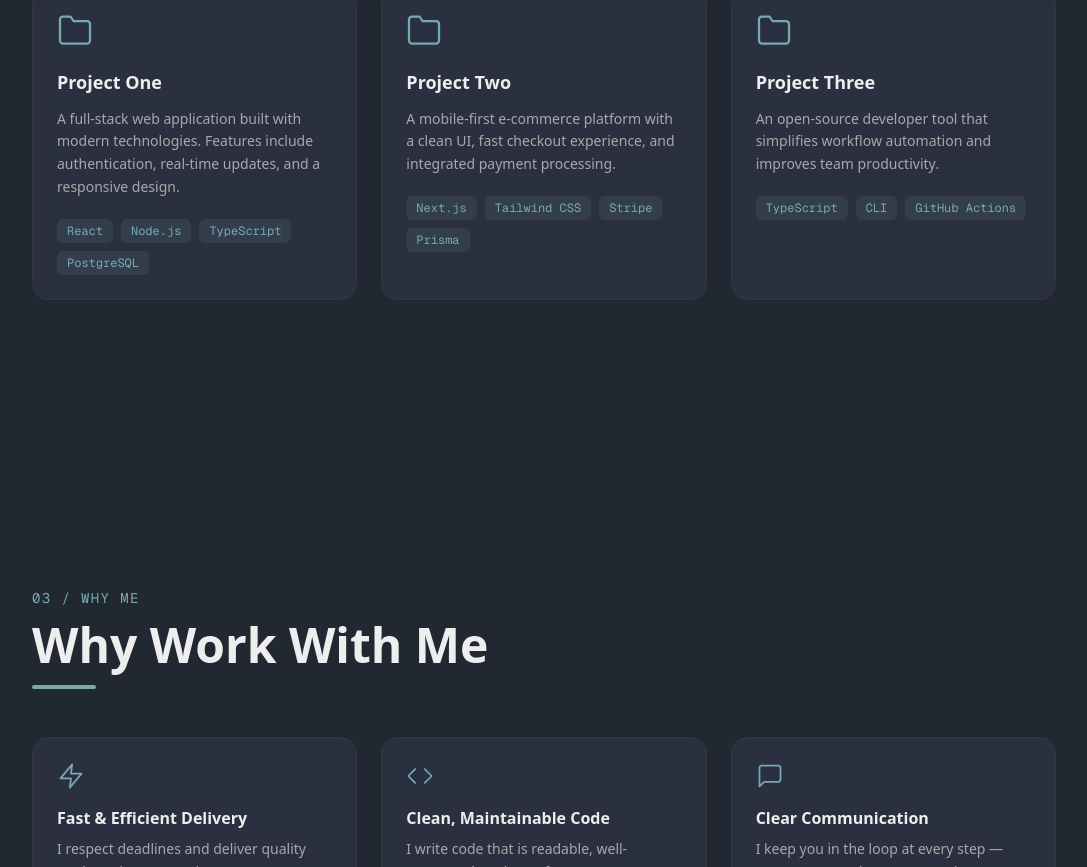
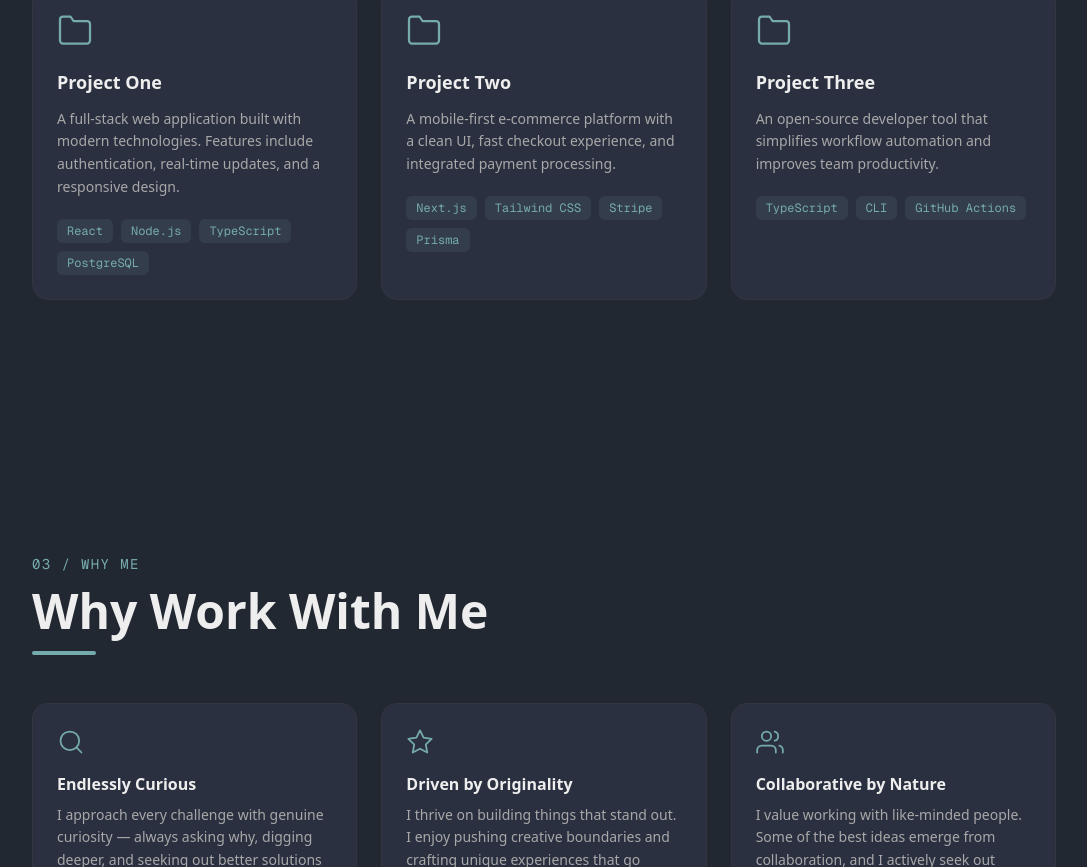
Before and after one commit to Hrudai-Nirmal/portfolio, a Next.js app: page / in a window 1280 px wide. Shown: the part 1933-2800 px from the top of the page, without its empty margins (96-1183 px from the left). Built offline with nearby package versions, Linux system fonts and the light colour scheme.

Commit message:
feat: remove phone from contact, rewrite Why Work With Me with personal values
- Contact: removed phone icon, adjusted grid to 5 columns
- Why Work With Me: replaced generic bullet points with personalized traits
  (curious, original, collaborative, adaptable, committed, impact-oriented)

```diff
--- a/src/components/Contact.tsx
+++ b/src/components/Contact.tsx
@@ -38,23 +38,13 @@ const contactLinks = [
         <line x1="12" y1="15" x2="12" y2="3" />
       </svg>
     ),
-  },
-  {
+  },  {
     label: "Email",
     href: "mailto:hrudainirmal5@gmail.com",
     icon: (
       <svg xmlns="http://www.w3.org/2000/svg" width="28" height="28" viewBox="0 0 24 24" fill="none" stroke="currentColor" strokeWidth="2" strokeLinecap="round" strokeLinejoin="round">
         <path d="M4 4h16c1.1 0 2 .9 2 2v12c0 1.1-.9 2-2 2H4c-1.1 0-2-.9-2-2V6c0-1.1.9-2 2-2z" />
         <polyline points="22,6 12,13 2,6" />
-      </svg>
-    ),
-  },
-  {
-    label: "Phone",
-    href: "tel:+917799934399",
-    icon: (
-      <svg xmlns="http://www.w3.org/2000/svg" width="28" height="28" viewBox="0 0 24 24" fill="none" stroke="currentColor" strokeWidth="2" strokeLinecap="round" strokeLinejoin="round">
-        <path d="M22 16.92v3a2 2 0 0 1-2.18 2 19.79 19.79 0 0 1-8.63-3.07 19.5 19.5 0 0 1-6-6 19.79 19.79 0 0 1-3.07-8.67A2 2 0 0 1 4.11 2h3a2 2 0 0 1 2 1.72 12.84 12.84 0 0 0 .7 2.81 2 2 0 0 1-.45 2.11L8.09 9.91a16 16 0 0 0 6 6l1.27-1.27a2 2 0 0 1 2.11-.45 12.84 12.84 0 0 0 2.81.7A2 2 0 0 1 22 16.92z" />
       </svg>
     ),
   },
@@ -80,7 +70,7 @@ export default function Contact() {
           say hi — feel free to reach out!
         </p>
 
-        <div className="grid grid-cols-3 md:grid-cols-6 gap-6 max-w-xl md:max-w-3xl mx-auto">
+        <div className="grid grid-cols-3 md:grid-cols-5 gap-6 max-w-xl md:max-w-2xl mx-auto">
           {contactLinks.map((link) => (
             <a
               key={link.label}
--- a/src/components/Hero.tsx
+++ b/src/components/Hero.tsx
@@ -12,17 +12,16 @@ export default function Hero() {
           Hrudai Nirmal
         </p>
         <blockquote className="text-3xl md:text-5xl lg:text-6xl font-light leading-tight tracking-tight mb-8 animate-fade-in-up animation-delay-200">
-          &ldquo;The only way to do great work is to love what you do.&rdquo;
+          The only way to do great work is to love what you do.
         </blockquote>
         <p className="text-text-secondary text-lg md:text-xl animate-fade-in-up animation-delay-400">
-          — Steve Jobs
         </p>
         <div className="mt-16 animate-fade-in-up animation-delay-600">
           <a
             href="#about"
             className="inline-flex items-center gap-2 text-sm text-accent hover:text-text-primary transition-colors duration-300"
           >
-            Scroll to explore
+            See what I love doing
             <svg
               xmlns="http://www.w3.org/2000/svg"
               width="16"
--- a/src/components/WhyWorkWithMe.tsx
+++ b/src/components/WhyWorkWithMe.tsx
@@ -2,56 +2,23 @@ const reasons = [
   {
     icon: (
       <svg xmlns="http://www.w3.org/2000/svg" width="28" height="28" viewBox="0 0 24 24" fill="none" stroke="currentColor" strokeWidth="1.5" strokeLinecap="round" strokeLinejoin="round">
-        <polygon points="13 2 3 14 12 14 11 22 21 10 12 10 13 2" />
+        <circle cx="11" cy="11" r="8" />
+        <line x1="21" y1="21" x2="16.65" y2="16.65" />
       </svg>
     ),
-    title: "Fast & Efficient Delivery",
+    title: "Endlessly Curious",
     description:
-      "I respect deadlines and deliver quality work on time, every time. No unnecessary delays.",
+      "I approach every challenge with genuine curiosity — always asking why, digging deeper, and seeking out better solutions rather than settling for the obvious.",
   },
   {
     icon: (
       <svg xmlns="http://www.w3.org/2000/svg" width="28" height="28" viewBox="0 0 24 24" fill="none" stroke="currentColor" strokeWidth="1.5" strokeLinecap="round" strokeLinejoin="round">
-        <polyline points="16 18 22 12 16 6" />
-        <polyline points="8 6 2 12 8 18" />
+        <polygon points="12 2 15.09 8.26 22 9.27 17 14.14 18.18 21.02 12 17.77 5.82 21.02 7 14.14 2 9.27 8.91 8.26 12 2" />
       </svg>
     ),
-    title: "Clean, Maintainable Code",
+    title: "Driven by Originality",
     description:
-      "I write code that is readable, well-structured, and easy for teams to maintain and scale.",
-  },
-  {
-    icon: (
-      <svg xmlns="http://www.w3.org/2000/svg" width="28" height="28" viewBox="0 0 24 24" fill="none" stroke="currentColor" strokeWidth="1.5" strokeLinecap="round" strokeLinejoin="round">
-        <path d="M21 15a2 2 0 0 1-2 2H7l-4 4V5a2 2 0 0 1 2-2h14a2 2 0 0 1 2 2z" />
-      </svg>
-    ),
-    title: "Clear Communication",
-    description:
-      "I keep you in the loop at every step — transparent updates, no surprises.",
-  },
-  {
-    icon: (
-      <svg xmlns="http://www.w3.org/2000/svg" width="28" height="28" viewBox="0 0 24 24" fill="none" stroke="currentColor" strokeWidth="1.5" strokeLinecap="round" strokeLinejoin="round">
-        <circle cx="12" cy="12" r="10" />
-        <line x1="12" y1="8" x2="12" y2="12" />
-        <line x1="12" y1="16" x2="12.01" y2="16" />
-      </svg>
-    ),
-    title: "Attention to Detail",
-    description:
-      "Pixel-perfect implementation with a focus on accessibility and user experience.",
-  },
-  {
-    icon: (
-      <svg xmlns="http://www.w3.org/2000/svg" width="28" height="28" viewBox="0 0 24 24" fill="none" stroke="currentColor" strokeWidth="1.5" strokeLinecap="round" strokeLinejoin="round">
-        <path d="M2 3h6a4 4 0 0 1 4 4v14a3 3 0 0 0-3-3H2z" />
-        <path d="M22 3h-6a4 4 0 0 0-4 4v14a3 3 0 0 1 3-3h7z" />
-      </svg>
-    ),
-    title: "Always Learning",
-    description:
-      "I stay up to date with the latest technologies and best practices to deliver modern solutions.",
+      "I thrive on building things that stand out. I enjoy pushing creative boundaries and crafting unique experiences that go beyond the conventional.",
   },
   {
     icon: (
@@ -62,9 +29,40 @@ const reasons = [
         <path d="M16 3.13a4 4 0 0 1 0 7.75" />
       </svg>
     ),
-    title: "Team Player",
+    title: "Collaborative by Nature",
     description:
-      "I collaborate effectively, adapt to workflows, and contribute positively to team culture.",
+      "I value working with like-minded people. Some of the best ideas emerge from collaboration, and I actively seek out opportunities to connect and co-create.",
+  },
+  {
+    icon: (
+      <svg xmlns="http://www.w3.org/2000/svg" width="28" height="28" viewBox="0 0 24 24" fill="none" stroke="currentColor" strokeWidth="1.5" strokeLinecap="round" strokeLinejoin="round">
+        <polyline points="22 12 18 12 15 21 9 3 6 12 2 12" />
+      </svg>
+    ),
+    title: "Adaptable & Open-Minded",
+    description:
+      "I embrace new technologies, methodologies, and perspectives with enthusiasm. Stepping outside my comfort zone is where I do my best learning and growing.",
+  },
+  {
+    icon: (
+      <svg xmlns="http://www.w3.org/2000/svg" width="28" height="28" viewBox="0 0 24 24" fill="none" stroke="currentColor" strokeWidth="1.5" strokeLinecap="round" strokeLinejoin="round">
+        <path d="M22 11.08V12a10 10 0 1 1-5.93-9.14" />
+        <polyline points="22 4 12 14.01 9 11.01" />
+      </svg>
+    ),
+    title: "Committed to Excellence",
+    description:
+      "When I take on a project, I see it through with dedication and discipline. I hold myself to high standards and take full ownership of my work.",
+  },
+  {
+    icon: (
+      <svg xmlns="http://www.w3.org/2000/svg" width="28" height="28" viewBox="0 0 24 24" fill="none" stroke="currentColor" strokeWidth="1.5" strokeLinecap="round" strokeLinejoin="round">
+        <polygon points="13 2 3 14 12 14 11 22 21 10 12 10 13 2" />
+      </svg>
+    ),
+    title: "Impact-Oriented",
+    description:
+      "I don't just write code — I build solutions that make a real difference. Every project is an opportunity to create meaningful, lasting impact.",
   },
 ];
 
```
